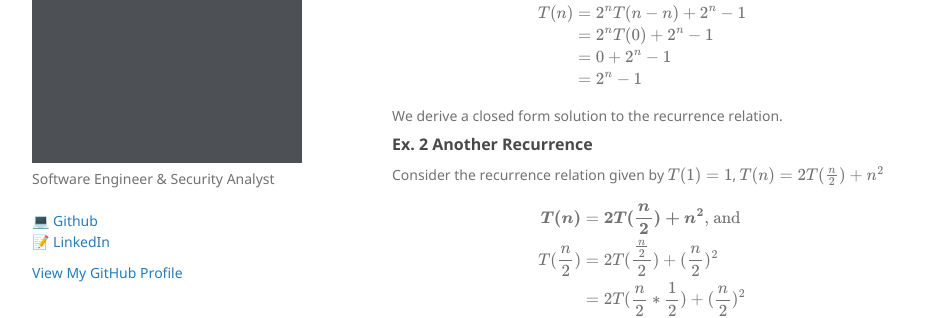
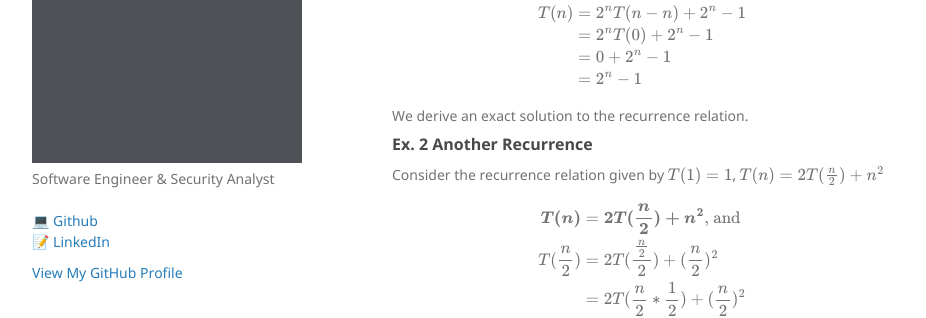
Before and after one commit to callistajosette/callistajosette.github.io, a Jekyll site: the page built from project-crease.md, in a window 1280 px wide and 900 px high, scrolled down 985 px. Shown: the part 154-472 px from the top of the window, without its empty margins (178-1104 px from the left). Built offline with Jekyll 4.4.1, drawn with Linux system fonts in a browser that asks for light colours; our own code applies the rules of GitHub Pages for plain Markdown files; some of the changed text lies outside the part shown.

Commit message:
Update project-crease.md

```diff
--- a/project-crease.md
+++ b/project-crease.md
@@ -95,7 +95,7 @@
 \end{align*}
 $$
 
-We derive a closed form solution to the recurrence relation.
+We derive an exact solution to the recurrence relation.
 
 ### Ex. 2 Another Recurrence
 Consider the recurrence relation given by $T(1) = 1$, $T(n) = 2T(\frac{n}{2}) + n^{2}$
@@ -197,6 +197,8 @@
 $$
 </center>
 
+We derive an exact solution to the recurrence relation.
+
 ## Credits
 These notes were compiled from various freely accessible online sources, most notably course handouts provided to students at the University of Washington, and the University of Illinois Urbana-Champaign.
 
```
